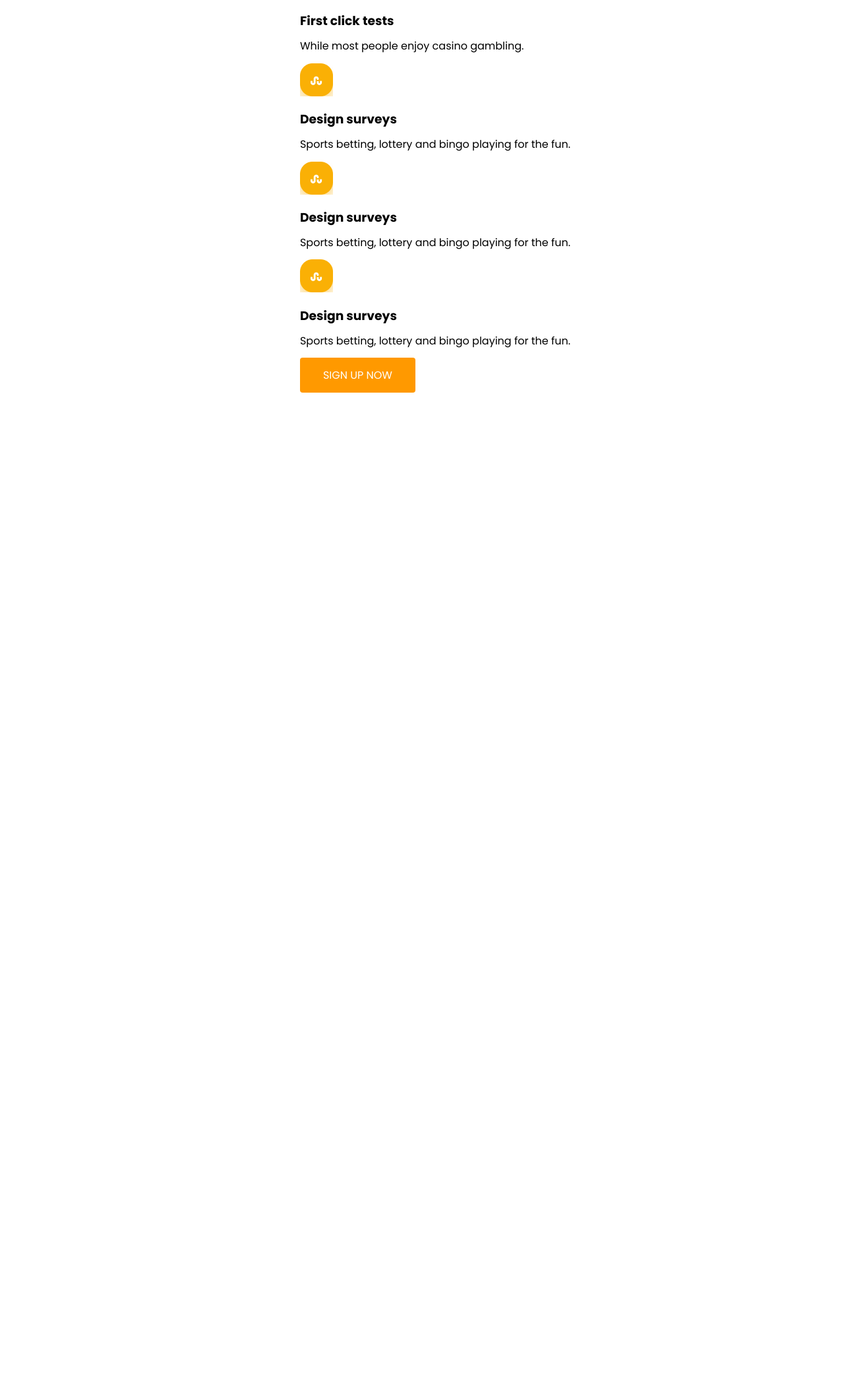
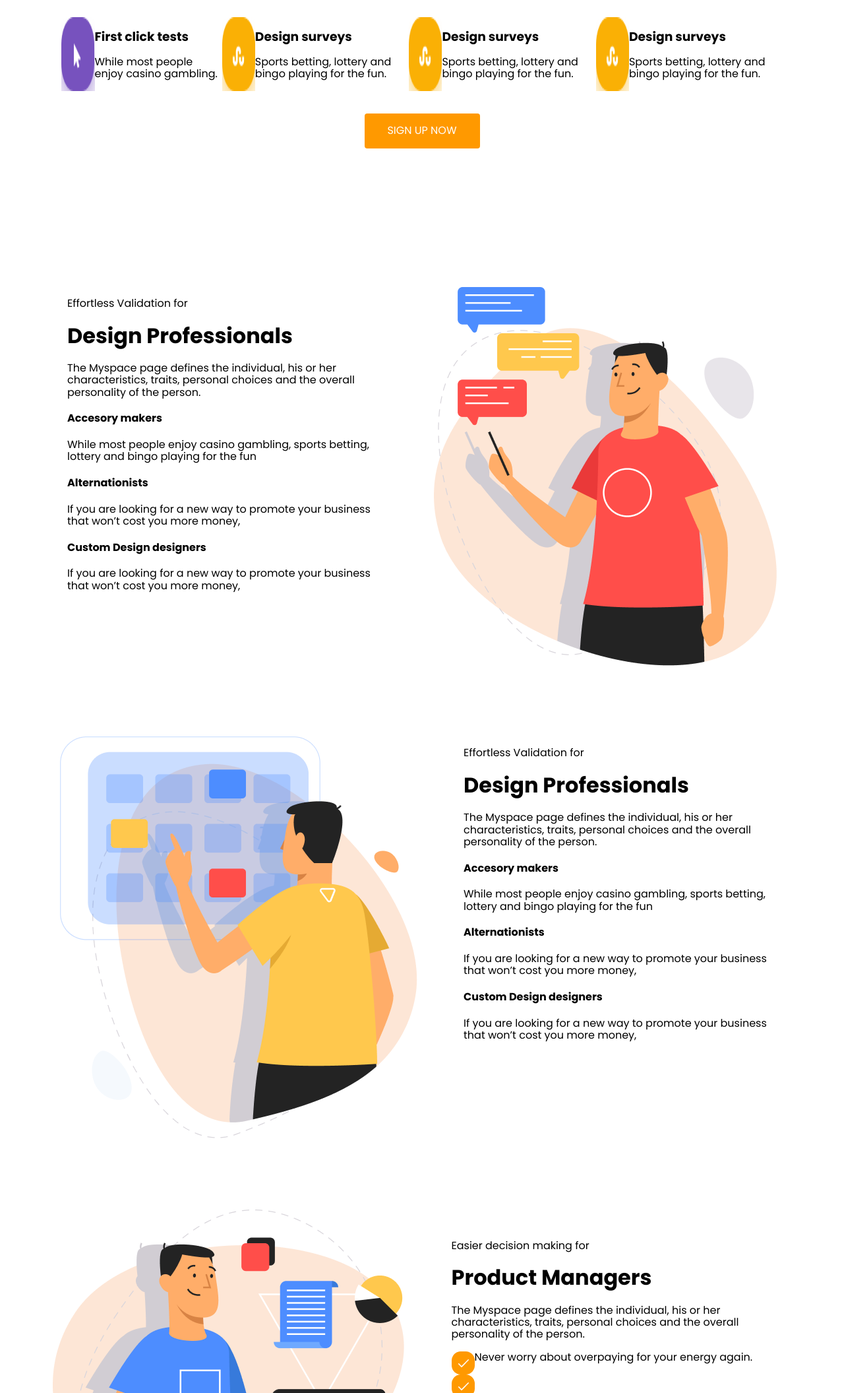
Before and after one commit to Phnilssonux/css-positions-and-transformation, a plain HTML site: page index.html in a window 1280 px wide. Shown: the part 689-2800 px from the top of the page at 66% size. Before the commit the page ends 1344 px from the top, so only its background shows below. Drawn offline with nearby package versions, Linux system fonts and the light colour scheme.

Commit message:
Added content

```diff
--- a/index.html
+++ b/index.html
@@ -11,7 +11,7 @@
 <body>
     <header>
         <nav>
-           <div>
+           <div class="productly-header">
                 <h3 class="logo"><span><img src="images/tinylogo.png" alt="logo productly"></span>Productly</h3>
            </div>
            <div>
@@ -29,7 +29,6 @@
         </nav>
 
         <div class="header-container">
-            <div class="header-info">
                 <h1 class="main-title">The Design Thinking superpowers</h1>
                 <p class="main-info">
                     Tools, tutorials, design and innovation experts, all
@@ -42,40 +41,107 @@
                 <div class="header-img">
                     <img src="images/firstimage.png" alt="people-jumping">
                 </div>
-            </div>
         </div>
     </header>
 
-    <h1>We design tools to unveil your superpowers</h1>
+    <h1 class="feature-title">We design tools to unveil your superpowers</h1>
     <div class="feature-container">
-        <img src="images/pointer-icon.png" alt="icon with pointer">
+        <img class="feature-icon" src="images/pointer-icon.png" alt="icon with pointer">
         <h2 class="feature-title"></h2>
         <div class="click-test">
             <h3>First click tests</h3>
             <p>While most people enjoy casino gambling.</p>
         </div>
 
-        <img src="images/design-icon.png" alt="icon with design">
+        <img class="feature-icon" src="images/design-icon.png" alt="icon with design">
         <h2 class="feature-title"></h2>
         <div class="design-survey">
             <h3>Design surveys</h3>
             <p>Sports betting, lottery and bingo playing for the fun.</p>
         </div>
 
-        <img src="images/design-icon.png" alt="icon with design">
+        <img class="feature-icon" src="images/design-icon.png" alt="icon with design">
         <h2 class="feature-title"></h2>
         <div class="design-survey">
             <h3>Design surveys</h3>
             <p>Sports betting, lottery and bingo playing for the fun.</p>
         </div>
 
-        <img src="images/design-icon.png" alt="icon with design">
+        <img class="feature-icon" src="images/design-icon.png" alt="icon with design">
         <h2 class="feature-title"></h2>
         <div class="design-survey">
             <h3>Design surveys</h3>
             <p>Sports betting, lottery and bingo playing for the fun.</p>
         </div>
-        <button class="btn-sign">SIGN UP NOW</button>
+    </div>
+    <button class="btn-sign">SIGN UP NOW</button>
+
+    <div class="validation-container">
+        <div class="validation-text">
+            <p>Effortless Validation for</p>
+            <h1>Design Professionals</h1>
+            <p>The Myspace page defines the individual,
+                his or her characteristics, traits,
+                personal choices and the overall personality
+                 of the person.</p>
+            <h4>Accesory makers</h4>
+            <p>While most people enjoy casino gambling, sports betting,
+                lottery and bingo playing for the fun</p>
+            <h4>Alternationists</h4>
+            <p>If you are looking for a new way to promote your business
+                 that won’t cost you more money, </p>
+            <h4>Custom Design designers</h4>
+            <p>If you are looking for a new way to promote your business
+                that won’t cost you more money, </p>
+        </div>
+        <div class="validation-img">
+            <img src="images/secondimage.png" alt="man texting">
+        </div>
+    </div>
+
+    <div class="marketers-container">
+        <div class="marketers-img">
+            <img src="images/fourthimage.png" alt="man pointing">
+        </div>
+        <div class="marketers-text">
+            <p>Effortless Validation for</p>
+            <h1>Design Professionals</h1>
+            <p>The Myspace page defines the individual,
+                his or her characteristics, traits,
+                personal choices and the overall personality
+                 of the person.</p>
+            <h4>Accesory makers</h4>
+            <p>While most people enjoy casino gambling, sports betting,
+                lottery and bingo playing for the fun</p>
+            <h4>Alternationists</h4>
+            <p>If you are looking for a new way to promote your business
+                 that won’t cost you more money, </p>
+            <h4>Custom Design designers</h4>
+            <p>If you are looking for a new way to promote your business
+                that won’t cost you more money, </p>
+        </div>
+    </div>
+
+    <div class="production-container">
+        <div class="production-img">
+            <img src="images/thirdimage.png" alt="man on computer">
+        </div>
+        <div class="production-text">
+            <p>Easier decision making for</p>
+            <h1>Product Managers</h1>
+            <p>The Myspace page defines the individual,
+                his or her characteristics, traits, personal
+                choices and the overall personality of the person.</p>
+            <div class="icon-text1">
+                <img src="images/check icon.png" alt="check icon"><span>Never worry about overpaying for your energy again. </span>
+            </div>
+            <div class="icon-icon">
+                <img src="images/check icon.png">
+            </div>
+            <div class="icon-text">
+                <p>Never worry about overpaying for your energy again.</p>
+            </div>
+        </div>
     </div>
 
 </body>
--- a/styles/index.css
+++ b/styles/index.css
@@ -1,18 +1,20 @@
 body {
     font-family: "Poppins";
-    width: 100%;
     display: flex;
-    justify-content: flex-start;
     align-items: center;
     flex-direction: column;
     margin: 20px;
+}
 
+img {
+    padding: 0;
 }
 
 header {
     max-width: 1126px;
     width: 100%;
     min-height: 496px;
+    margin-bottom: 50px;
 }
 
 nav {
@@ -101,8 +103,9 @@ li > a {
 }
 
 .main-title {
-    width: 518px;
-    height: 108px;
+    max-width: 518px;
+    width: 100%;
+    min-height: 108px;
     font-size: 44px;
     font-style: bold;
 
@@ -122,12 +125,18 @@ li > a {
     z-index: -1;
 }
 
-.feature-container {
-    margin: 40px;
+.feature-title {
+    max-width: 539px;
+    text-align: center;
+    margin-bottom: 54px;
 }
 
-.click-test {
-
+.feature-container {
+    max-width: 1095px;
+    width: 100%;
+    min-height: 20;
+    display: flex;
+    margin-bottom: 34px;
 }
 
 .btn-sign {
@@ -137,4 +146,54 @@ li > a {
     width: 175px;
     height: 53px;
     border-radius: 4px;
+    margin-bottom: 210px;
 }
+
+.validation-container {
+    display: flex;
+    justify-content: space-between;
+    margin-bottom: 103px;
+
+}
+
+.validation-text {
+    max-width: 486px;
+    width: 100%;
+    min-height: 531px;
+    margin-right: 70px;
+}
+
+.marketers-container {
+    display: flex;
+    justify-content: space-between;
+    margin-bottom: 103px;
+
+}
+
+.marketers-text {
+    max-width: 486px;
+    width: 100%;
+    min-height: 609px;
+    margin-left: 70px;
+}
+
+.production-container {
+    max-width: 1121px;
+    width: 100%;
+    min-height: 521px;
+    display: flex;
+}
+
+.production-text {
+    max-width: 486px;
+    width: 100%;
+    min-height: 427px;
+    margin: 30px;
+    margin-left: 70px;
+
+}
+
+.icon-text1 {
+    display: flex;
+
+}
```
Also changed, not shown: images/check icon.png (added).
